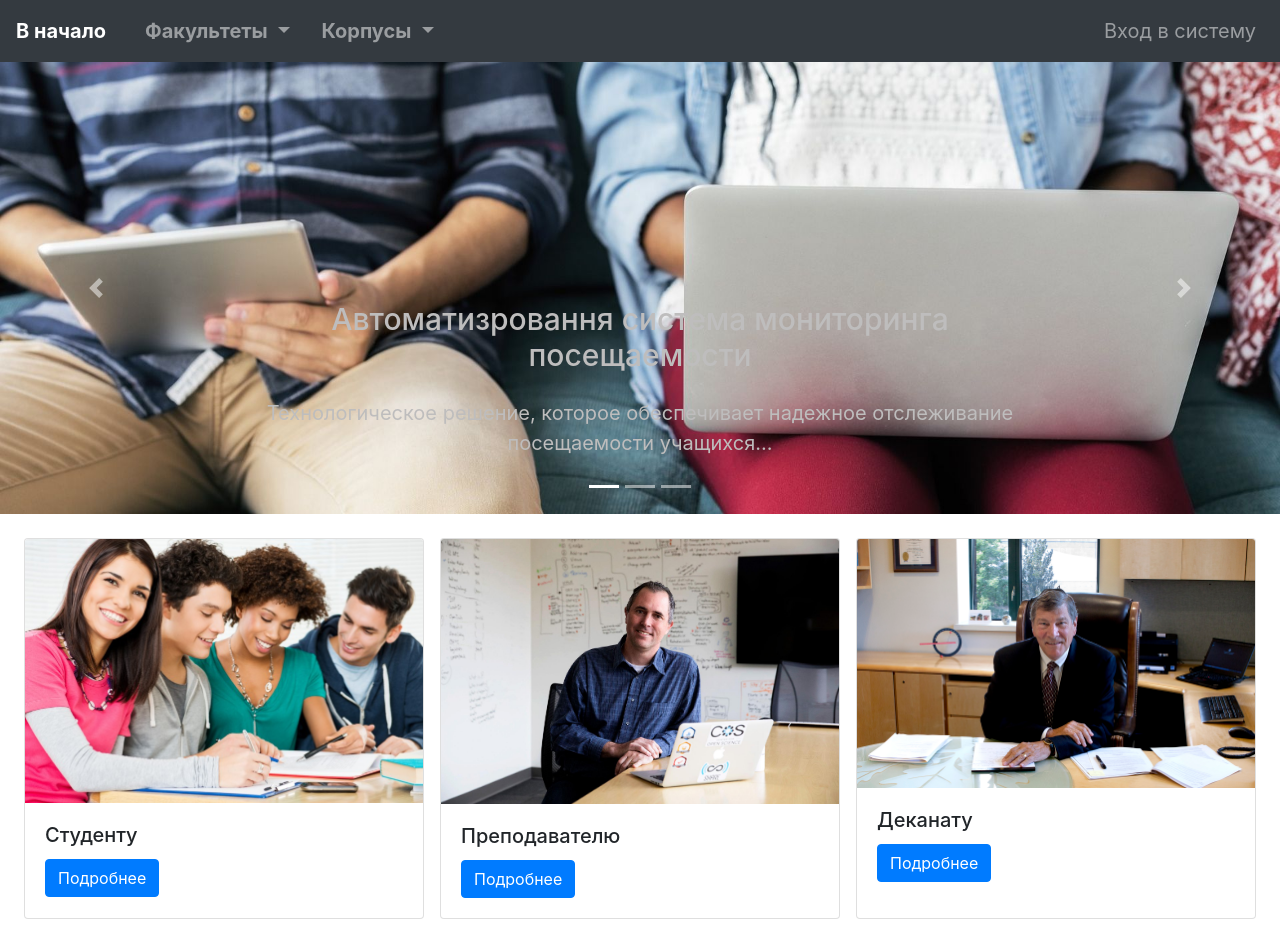
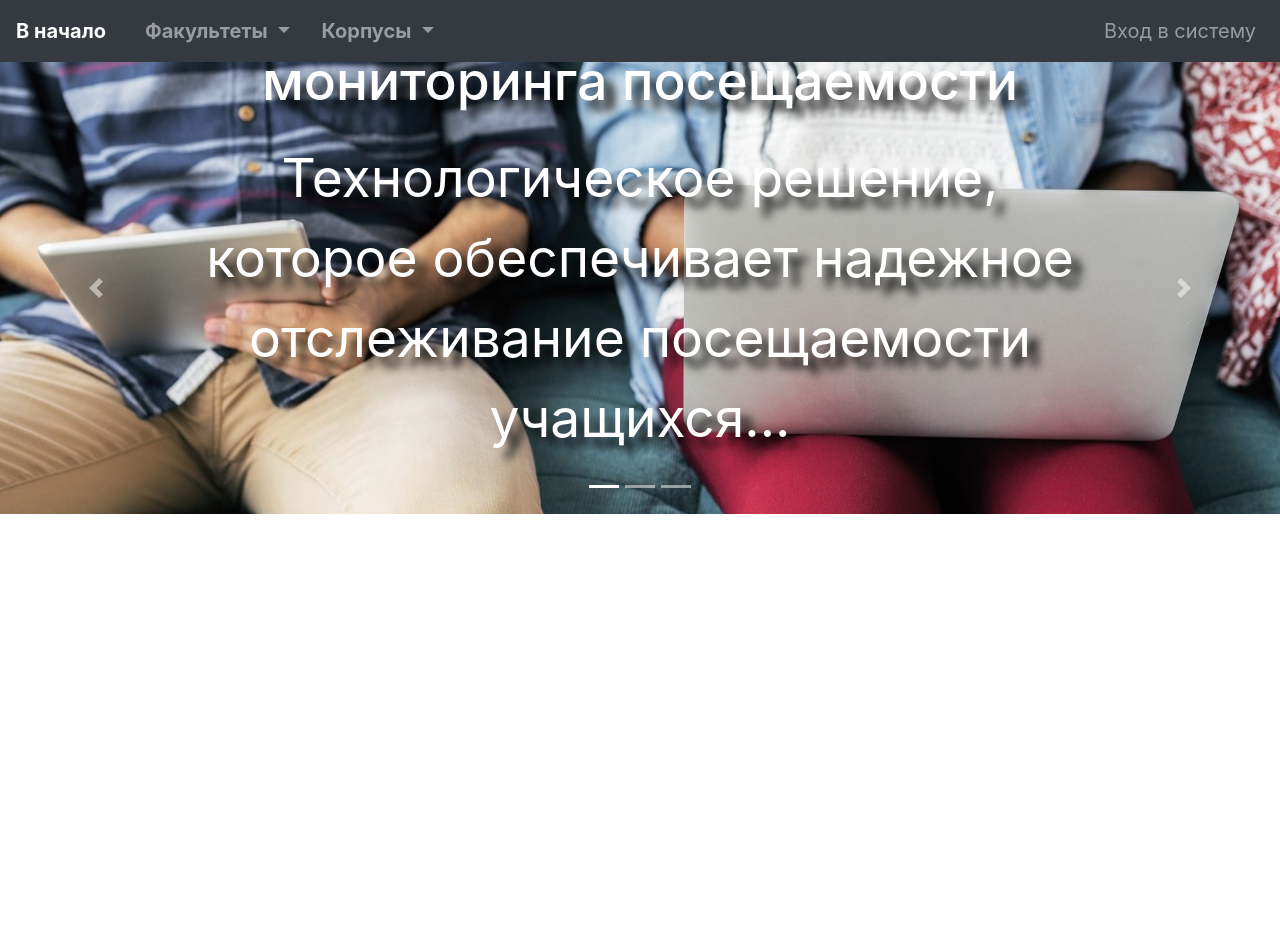
Before and after one commit to atrest890/iot-samsung-attendance-monitoring, a Django app: page / in a window 1280 px wide. After the commit the page ends 514 px from the top, so only its background shows below. Run offline with Django 3.2, Linux system fonts and the light colour scheme; data comes from the database, SQL or seed files in the repository; some libraries are stand-ins or nearby versions.

Commit message:
shadow text in main page

```diff
--- a/webapp/templates/website/index.html
+++ b/webapp/templates/website/index.html
@@ -6,6 +6,16 @@
   <meta name="viewport" content="width=device-width, initial-scale=1">
   <link rel="stylesheet" href="/static/3rd-party/bootstrap-4.3.1.min.css">
   <link rel=stylesheet href="/static/css/main.css">
+
+  <style>
+    .light {
+      text-shadow: #000000 10px 10px 10px;
+      color: #ffffff;
+      font-size: 40pt;
+      text-align: center;
+    }
+  </style>
+
 </head>
 
 <body>
@@ -20,20 +30,20 @@
         <div class="carousel-item active">
           <img class="d-block w-100" src="/static/images/img-header1.jpeg" alt="Первый слайд">
           <div class="carousel-caption d-none d-md-block">
-            <h1 style="font-size: 30px; text-align: center; color: #BEBDBD">Автоматизровання система мониторинга посещаемости</h1>
-            <p style="font-size: 20px; text-align: center; color: #BEBDBD">Технологическое решение, которое обеспечивает надежное отслеживание посещаемости учащихся...</p>
+            <h1 class="light" >Автоматизровання система мониторинга посещаемости</h1>
+            <p class="light">Технологическое решение, которое обеспечивает надежное отслеживание посещаемости учащихся...</p>
           </div>
         </div>
         <div class="carousel-item">
           <img class="d-block w-100" src="/static/images/img-header2.jpeg" alt="Второй слайд">
           <div class="carousel-caption d-none d-md-block">
-            <p style="font-size: 25px; text-align: left; color: white">...упрощает процесс работы с посещаемостью...</p>
+            <p class="light" >...упрощает процесс работы с посещаемостью...</p>
           </div>
         </div>
         <div class="carousel-item">
           <img class="d-block w-100" src="/static/images/img-header3.jpeg" alt="Третий слайд">
           <div class="carousel-caption d-none d-md-block">
-            <p style="font-size: 20px; text-align: center; color: #BEBDBD">...уменьшает расходы на бумагу, тем самым способствуя сохранению экологии</p>
+            <p class="light">...уменьшает расходы на бумагу, тем самым способствуя сохранению экологии</p>
           </div>
         </div>
       </div>
@@ -47,7 +57,7 @@
       </a>
     </div>
 
-    <div class="btn-toolbar justify-content-between" role="toolbar" aria-label="Toolbar with button groups" style="margin: 1.5em;">
+    <!-- <div class="btn-toolbar justify-content-between" role="toolbar" aria-label="Toolbar with button groups" style="margin: 1.5em;">
         <div class="card" style="width: 25rem;">
             <img class="card-img-top" src="/static/images/students.jpg" alt="Card image cap">
             <div class="card-body">
@@ -71,7 +81,7 @@
                   <a href="#" class="btn btn-primary">Подробнее</a>
                 </div>
               </div>
-    </div>
+    </div> -->
 
     <script src="/static/3rd-party/jquery-3.4.0.min.js"></script>
     <script src="/static/3rd-party/popper-1.14.7.min.js"></script>
```
